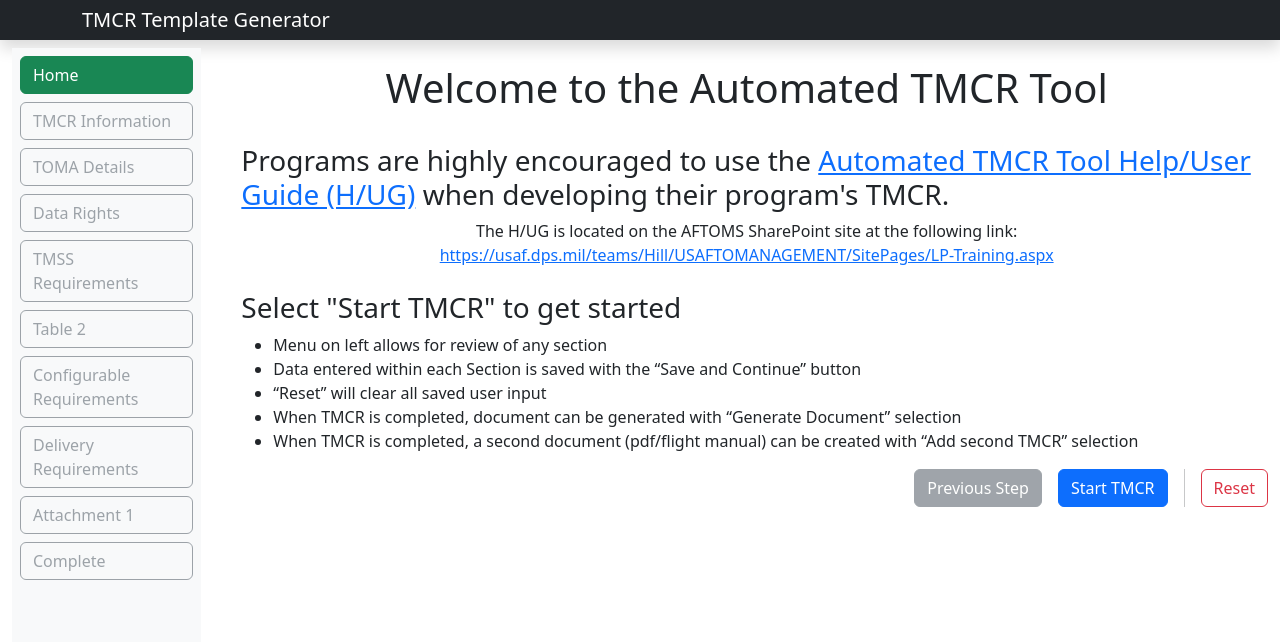
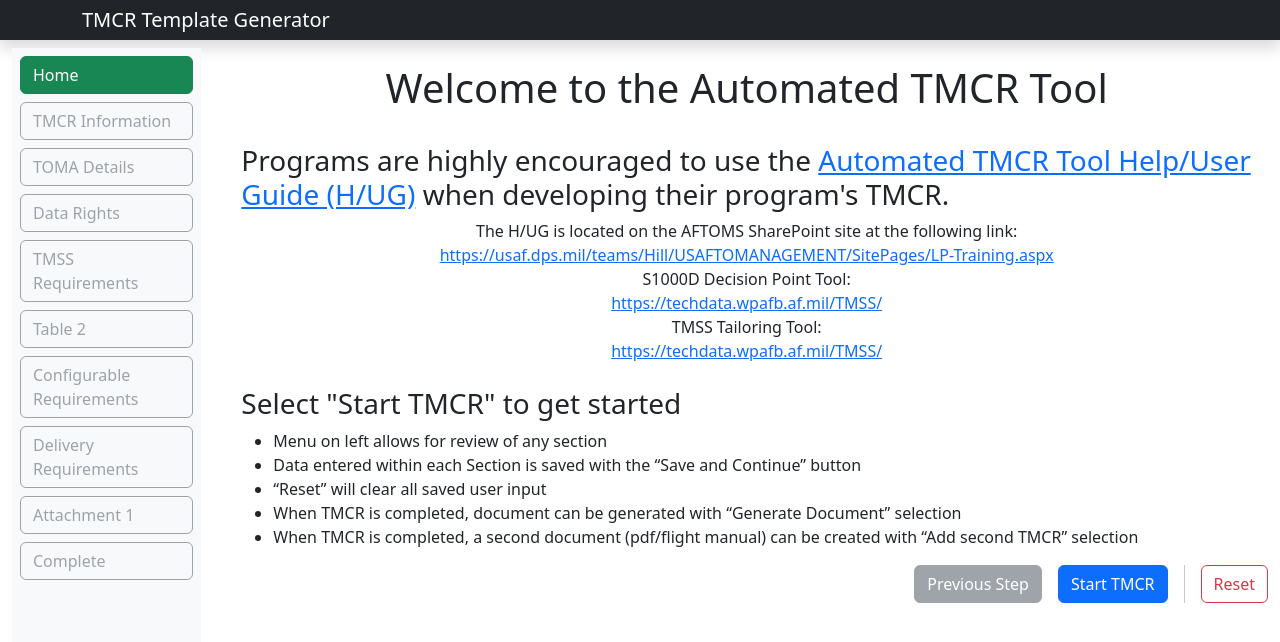
Before and after one commit to OZI-SP-Dev/tmcr, a React (Create React App) app: page / in a window 1280 px wide. Shown: the top 642 px of the page. Built offline with nearby package versions, Linux system fonts and the light colour scheme.

Commit message:
requested changes

```diff
--- a/src/Steps/Preface.tsx
+++ b/src/Steps/Preface.tsx
@@ -24,6 +24,26 @@
         https://usaf.dps.mil/teams/Hill/USAFTOMANAGEMENT/SitePages/LP-Training.aspx
       </a>
       <br />
+      S1000D Decision Point Tool:
+      <br />
+      <a
+        href="https://techdata.wpafb.af.mil/TMSS/"
+        target="_blank"
+        rel="noreferrer"
+      >
+        https://techdata.wpafb.af.mil/TMSS/
+      </a>
+      <br />
+      TMSS Tailoring Tool:
+      <br />
+      <a
+        href="https://techdata.wpafb.af.mil/TMSS/"
+        target="_blank"
+        rel="noreferrer"
+      >
+        https://techdata.wpafb.af.mil/TMSS/
+      </a>
+      <br />
       <br />
       <h3 className="text-start">Select "Start TMCR" to get started</h3>
       <ul className="text-start">
--- a/src/Steps/TMSSReqs.tsx
+++ b/src/Steps/TMSSReqs.tsx
@@ -14,16 +14,8 @@
           name: "Inspection and Maintenance Requirements (-6) Manual",
           id: "tmss_1_a",
         },
-        {
-          name: "Acceptance and Functional Check Flight (FCF) Procedures (-6CF) Manual",
-          id: "tmss_1_b",
-        },
-        {
-          name: "Acceptance and Functional Check Flight (-6CL) Checklist",
-          id: "tmss_1_c",
-        },
-        { name: "Inspection Workcards (-6WC)", id: "tmss_1_d" },
-        { name: "Maintenance/Operations Checklists", id: "tmss_1_e" },
+        { name: "Inspection Workcards (-6WC)", id: "tmss_1_b" },
+        { name: "Maintenance/Operations Checklists", id: "tmss_1_c" },
       ],
     },
     {
@@ -76,6 +68,14 @@
               name: "Non-nuclear Weapon Delivery Source Data Packages",
               id: "tmss_3_a_14",
             },
+            {
+              name: "Acceptance and Functional Check Flight (FCF) Procedures (-6CF) Manual",
+              id: "tmss_3_a_15",
+            },
+            {
+              name: "Acceptance and Functional Check Flight (-6CL) Checklist",
+              id: "tmss_3_a_16",
+            },
           ],
         },
         {
@@ -84,6 +84,10 @@
           manuals: [
             { name: "Loading Data Manual", id: "tmss_3_b_1" },
             { name: "Sample Basic Weight Checklists", id: "tmss_3_b_2" },
+            {
+              name: "Combined Sample Basic Weight Checklists and Loading Data Manual",
+              id: "tmss_3_b_3",
+            },
           ],
         },
       ],
@@ -109,20 +113,29 @@
         { name: "Non-nuclear Munitions Basic Information", id: "tmss_7_c" },
         { name: "Non-nuclear Loading Procedures", id: "tmss_7_d" },
         {
-          name: "Non-nuclear Munitions Loading Standard Data Packages (SDPs)",
+          name: "Integrated Combat Turnaround Procedures Manual",
           id: "tmss_7_e",
         },
-        { name: "Loading Procedures Checklist", id: "tmss_7_f" },
-        { name: "Single Loading Procedures Checklist", id: "tmss_7_g" },
-        { name: "Integrated Loading Procedures Checklists", id: "tmss_7_h" },
-        { name: "Family Group Loading Procedures Checklist", id: "tmss_7_i" },
+        {
+          name: "Non-nuclear Munitions Loading Standard Data Packages (SDPs)",
+          id: "tmss_7_f",
+        },
+        { name: "Loading Procedures Checklist", id: "tmss_7_g" },
+        { name: "Single Loading Procedures Checklist", id: "tmss_7_h" },
+        { name: "Integrated Loading Procedures Checklists", id: "tmss_7_i" },
+        { name: "Family Group Loading Procedures Checklist", id: "tmss_7_j" },
         {
           name: "Nuclear Weapons Loading Procedure Checklists",
-          id: "tmss_7_j",
+          id: "tmss_7_k",
         },
-        { name: "Functional Check Procedures Checklist", id: "tmss_7_k" },
-        { name: "NATO Stage B Cross-Servicing Checklists", id: "tmss_7_l" },
-        { name: "End of Runway (EOR) Procedures Checklist", id: "tmss_7_m" },
+        { name: "Functional Check Procedures Checklist", id: "tmss_7_l" },
+        {
+          name: "Integrated Combat Turnaround Procedures Checklist",
+          id: "tmss_7_m",
+        },
+        { name: "NATO Stage B Cross-Servicing Checklists", id: "tmss_7_n" },
+        { name: "End of Runway (EOR) Procedures Checklist", id: "tmss_7_o" },
+        { name: "Smart Weapons Load Checklist", id: "tmss_7_p" },
       ],
     },
     {
--- a/src/Steps/TOInfo.tsx
+++ b/src/Steps/TOInfo.tsx
@@ -329,7 +329,7 @@
             )}
             {(globalState.tmcrIndex === 0 ||
               globalState.wizardOptions[0].tmcr_type !== "CDA") && (
-              <option value="CDA">CDA (i.e., CDA/COTS) — MIL-PFR-32216</option>
+              <option value="CDA">CDA (i.e., CDA/COTS) — MIL-PRF-32216</option>
             )}
           </Form.Select>
         </Col>
```
Also changed, not shown: 2 other files (tests, documents, lock files or other folders).
